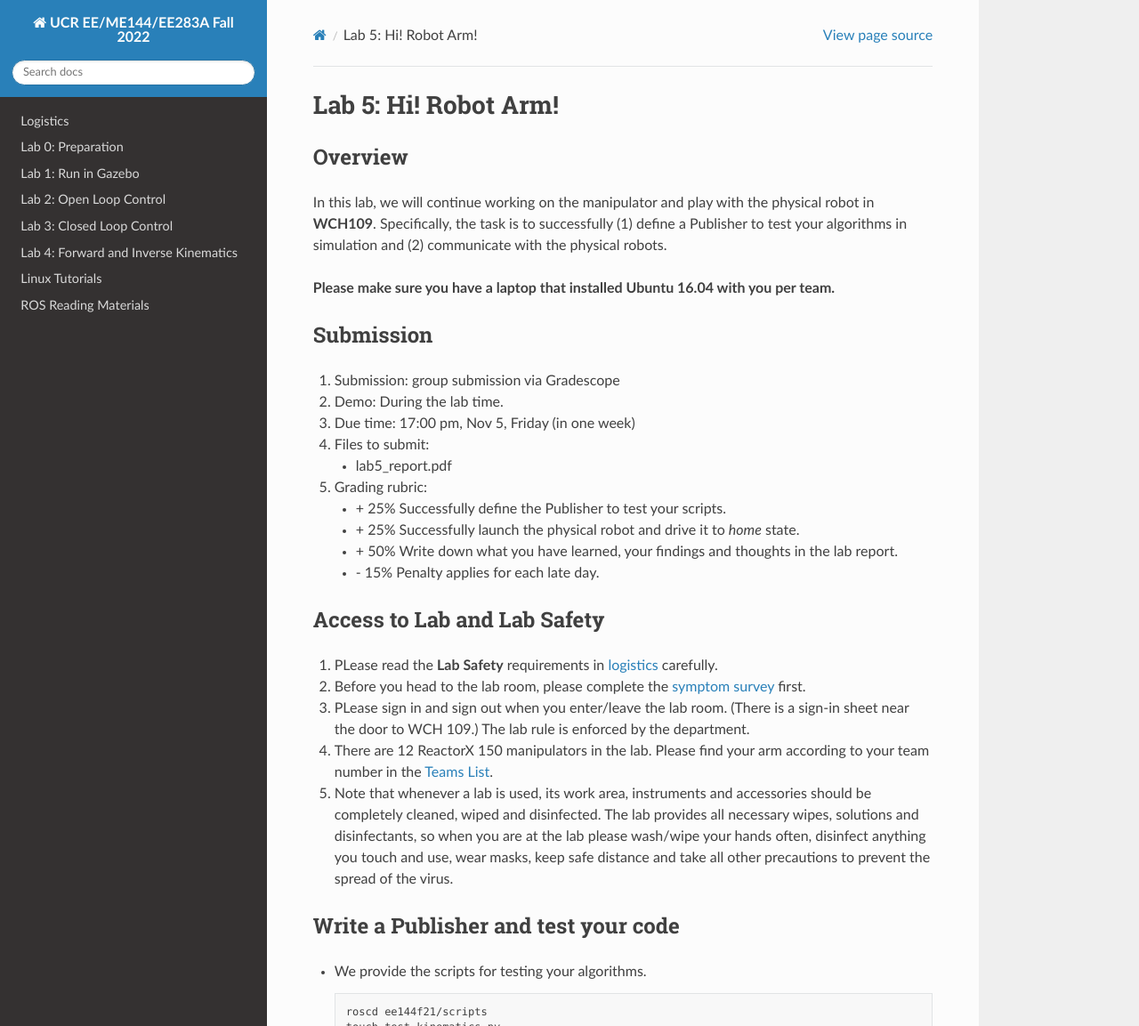
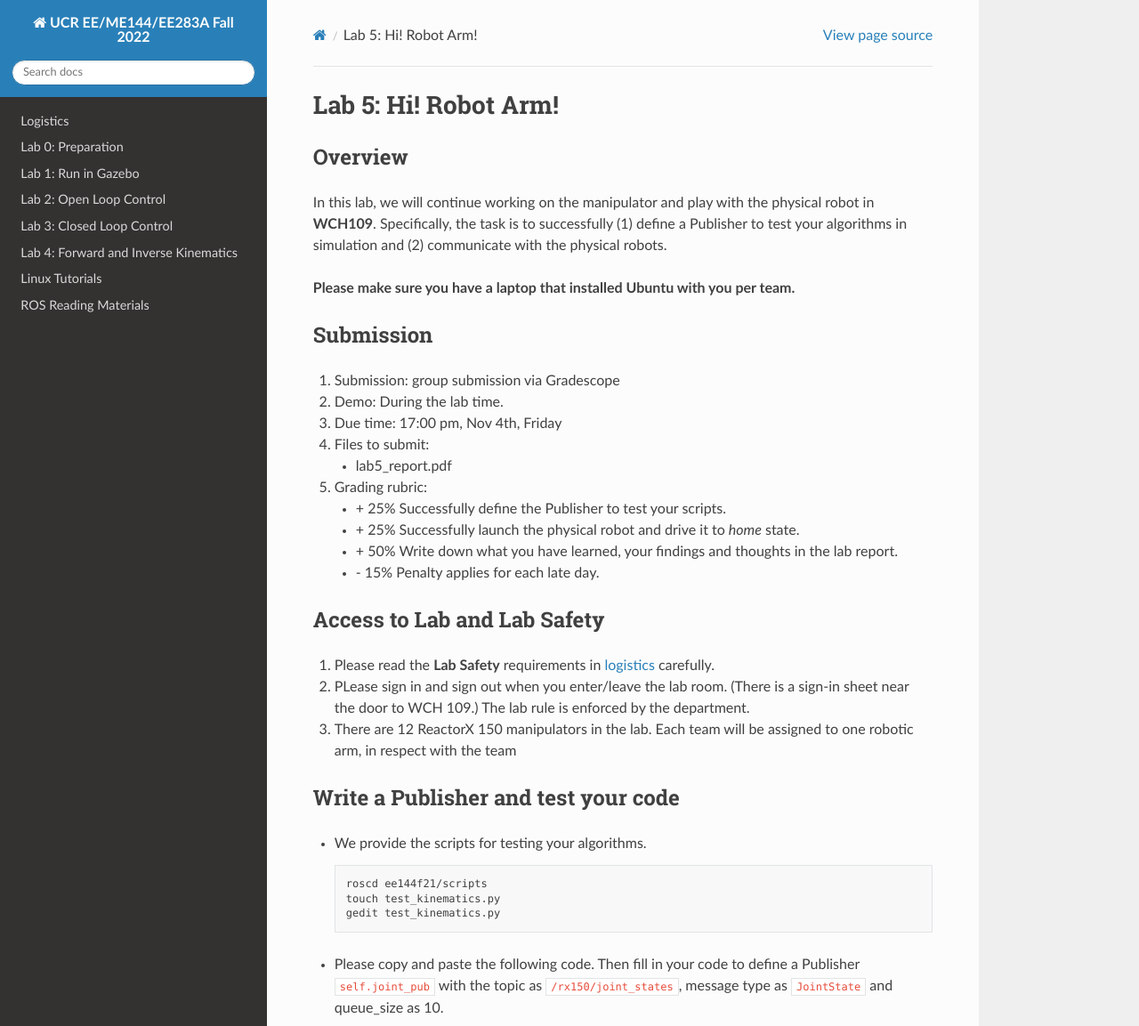
Before and after one commit to UCR-Robotics/ee144, a Sphinx documentation site: the page built from docs/lab5.rst, in a window 1280 px wide and 1400 px high, cut to the strip 0-1153 px from the top of the window. Shown: the whole strip at 89% size. Built offline with Sphinx 7.4.7 and the Read the Docs theme 2.0.0, drawn with Linux system fonts in a browser that asks for light colours; some of the changed text lies outside the part shown.

Commit message:
Update lab5.rst

```diff
--- a/docs/lab5.rst
+++ b/docs/lab5.rst
@@ -7,7 +7,7 @@ Overview
 In this lab, we will continue working on the manipulator and play with the physical robot in **WCH109**.
 Specifically, the task is to successfully (1) define a Publisher to test your algorithms in simulation and (2) communicate with the physical robots.
 
-**Please make sure you have a laptop that installed Ubuntu 16.04 with you per team.**
+**Please make sure you have a laptop that installed Ubuntu with you per team.**
 
 
 Submission
@@ -17,7 +17,7 @@ Submission
 
 #. Demo: During the lab time.
 
-#. Due time: 17:00 pm, Nov 5, Friday (in one week)
+#. Due time: 17:00 pm, Nov 4th, Friday
 
 #. Files to submit:
 
@@ -33,25 +33,14 @@ Submission
 Access to Lab and Lab Safety
 ----------------------------
 
-#. PLease read the **Lab Safety** requirements in `logistics <logistics.html>`_ carefully.
-
-#. Before you head to the lab room, please complete the `symptom survey`_ first.
+#. Please read the **Lab Safety** requirements in `logistics <logistics.html>`_ carefully.
 
 #. PLease sign in and sign out when you enter/leave the lab room.
    (There is a sign-in sheet near the door to WCH 109.)
    The lab rule is enforced by the department.
 
 #. There are 12 ReactorX 150 manipulators in the lab.
-   Please find your arm according to your team number in the
-   `Teams List <https://docs.google.com/spreadsheets/d/1hwQnqMl_FWFYWwxIyZH6IvGApBBwRGQbWxnsq_akK08/edit?usp=sharing>`_.
-
-#. Note that whenever a lab is used, its work area, instruments and accessories should be completely cleaned, wiped and disinfected.
-   The lab provides all necessary wipes, solutions and disinfectants,
-   so when you are at the lab please wash/wipe your hands often, disinfect anything you touch and use,
-   wear masks, keep safe distance and take all other precautions to prevent the spread of the virus.
-
-
-.. _symptom survey: https://ucriverside.az1.qualtrics.com/jfe/form/SV_cOB8gBU6OVulQax
+   Each team will be assigned to one robotic arm, in respect with the team
 
 Write a Publisher and test your code
 --------------------------------------------------
```
Also changed, not shown: other parts of docs/lab5.rst (+1 -1 lines).
